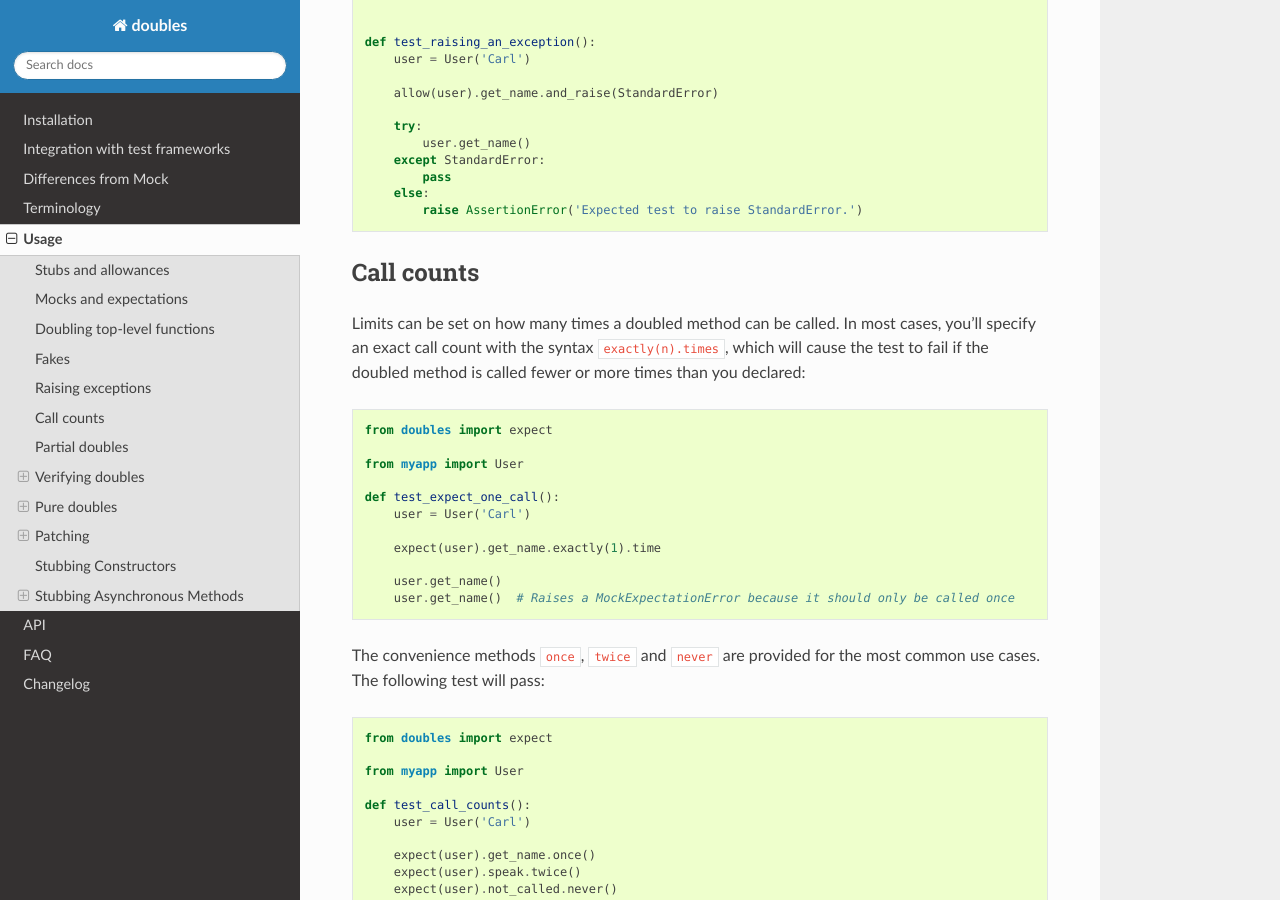
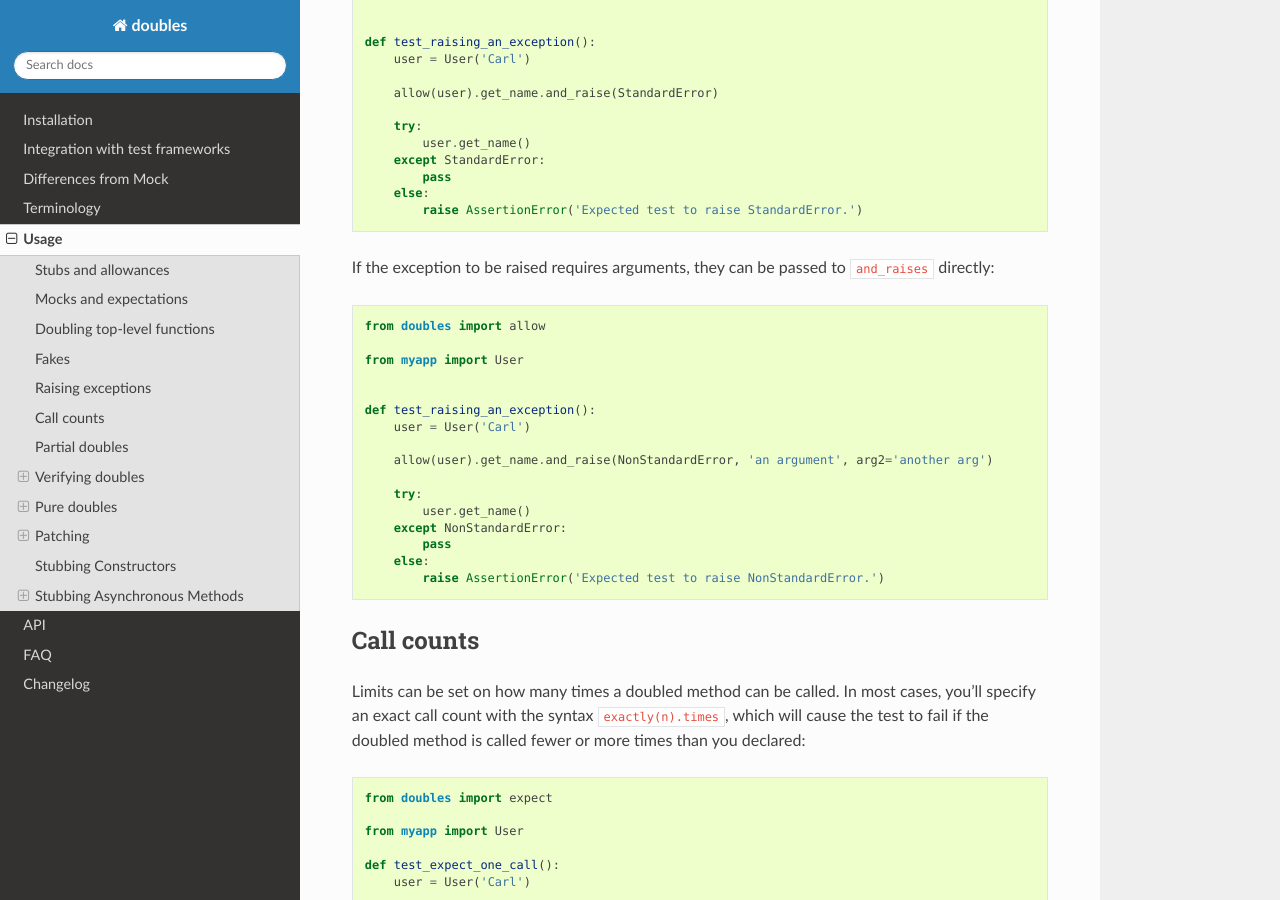
Before and after one commit to uber/doubles, a Sphinx documentation site: the page built from docs/source/usage.rst, in a window 1280 px wide and 900 px high, scrolled down 4570 px. Built offline with Sphinx 7.4.7 and the Read the Docs theme 2.0.0, drawn with Linux system fonts in a browser that asks for light colours.

Commit message:
Allow and_raise to pass arguments to the exception to handle complex signatures.

```diff
--- a/docs/source/usage.rst
+++ b/docs/source/usage.rst
@@ -192,6 +192,25 @@ Both stubs and mocks allow a method call to raise an exception instead of return
             pass
         else:
             raise AssertionError('Expected test to raise StandardError.')
+
+If the exception to be raised requires arguments, they can be passed to ``and_raises`` directly::
+
+    from doubles import allow
+
+    from myapp import User
+
+
+    def test_raising_an_exception():
+        user = User('Carl')
+
+        allow(user).get_name.and_raise(NonStandardError, 'an argument', arg2='another arg')
+
+        try:
+            user.get_name()
+        except NonStandardError:
+            pass
+        else:
+            raise AssertionError('Expected test to raise NonStandardError.')
 
 Call counts
 -----------
```
Also changed, not shown: 2 other files.
